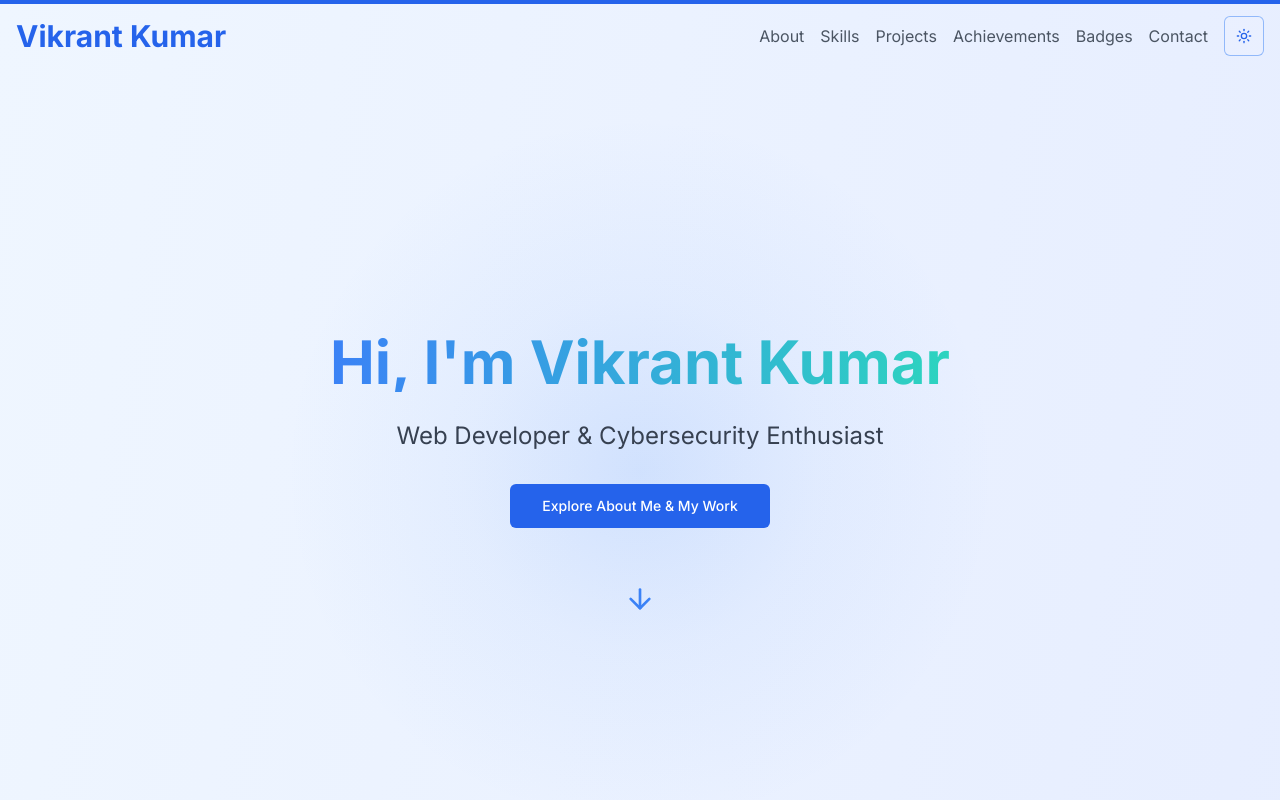
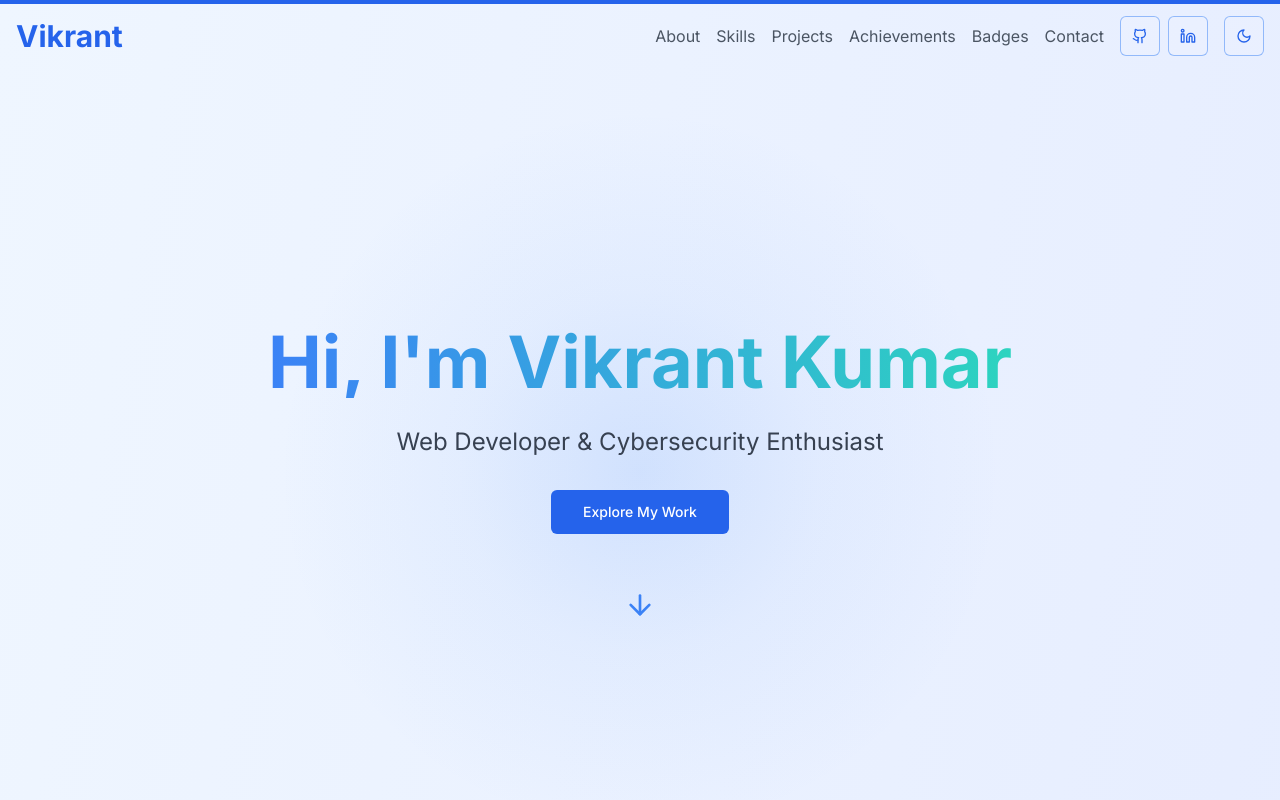
Before and after one commit to vikrantwiz02/portfolio, a Next.js app: page / in a window 1280 px wide. Shown: the top 800 px of the page. Built offline with nearby package versions, Linux system fonts and the light colour scheme.

Commit message:
social links update

```diff
--- a/src/app/globals.css
+++ b/src/app/globals.css
@@ -98,3 +98,27 @@ html {
     scroll-behavior: auto;
   }
 }
+
+@keyframes gradientBG {
+  0% {
+    background-position: 0% 50%;
+  }
+  50% {
+    background-position: 100% 50%;
+  }
+  100% {
+    background-position: 0% 50%;
+  }
+}
+
+.header-scrolled {
+  background: linear-gradient(-45deg, #ee7752, #e73c7e, #23a6d5, #23d5ab);
+  background-size: 400% 400%;
+  animation: gradientBG 15s ease infinite;
+}
+
+.dark .header-scrolled {
+  background: linear-gradient(-45deg, #2c3e50, #4a69bd, #0c2461, #1e3799);
+  background-size: 400% 400%;
+  animation: gradientBG 15s ease infinite;
+}
--- a/src/app/page.tsx
+++ b/src/app/page.tsx
@@ -8,9 +8,9 @@ import About from '@/components/About'
 import Skills from '@/components/Skills'
 import Projects from '@/components/Projects'
 import Achievements from '@/components/Achievements'
+import Badges from '@/components/Badges'
 import Contact from '@/components/Contact'
 import Footer from '@/components/Footer'
-import Badges from '@/components/Badges'
 
 export default function Home() {
   const { scrollYProgress } = useScroll()
@@ -44,7 +44,7 @@ export default function Home() {
         style={{ scaleX }}
       />
       <Header />
-      <main className="container mx-auto py-8 space-y-32 relative z-10">
+      <main className="container mx-auto px-4 py-8 space-y-32 relative z-10">
         <Hero />
         <About />
         <Skills />
--- a/src/components/Header.tsx
+++ b/src/components/Header.tsx
@@ -1,8 +1,48 @@
 import React, { useState, useEffect } from 'react'
-import { motion } from 'framer-motion'
+import { motion, AnimatePresence } from 'framer-motion'
 import { useTheme } from 'next-themes'
-import { Sun, Moon, Menu, X } from 'lucide-react'
+import { Sun, Moon, Menu, X, Github, Linkedin } from 'lucide-react'
 import { Button } from '@/components/ui/button'
+
+const socialLinks = [
+  { icon: Github, url: 'https://github.com/vikrantwiz02', label: 'GitHub' },
+  { icon: Linkedin, url: 'https://www.linkedin.com/in/vikrant-kumar-b37a18282/', label: 'LinkedIn' },
+]
+
+const iconVariants = {
+  initial: { scale: 0, rotate: -180 },
+  animate: { scale: 1, rotate: 0, transition: { type: 'spring', stiffness: 260, damping: 20 } },
+  hover: { scale: 1.2, rotate: 15, transition: { duration: 0.2 } },
+  tap: { scale: 0.9, rotate: -15, transition: { duration: 0.2 } },
+}
+
+const HeaderIcon: React.FC<{ icon: React.ElementType; href?: string; onClick?: () => void; label: string }> = ({ icon: Icon, href, onClick, label }) => {
+  return (
+    <motion.div
+      variants={iconVariants}
+      initial="initial"
+      animate="animate"
+      whileHover="hover"
+      whileTap="tap"
+    >
+      <Button
+        variant="outline"
+        size="icon"
+        asChild={!!href}
+        onClick={onClick}
+        className="bg-white/10 dark:bg-black/10 border-blue-500/50 text-blue-600 dark:text-blue-400 hover:bg-blue-500 hover:text-white transition-all duration-300"
+      >
+        {href ? (
+          <a href={href} target="_blank" rel="noopener noreferrer" aria-label={label}>
+            <Icon className="h-4 w-4 sm:h-5 sm:w-5 md:h-6 md:w-6" />
+          </a>
+        ) : (
+          <Icon className="h-4 w-4 sm:h-5 sm:w-5 md:h-6 md:w-6" />
+        )}
+      </Button>
+    </motion.div>
+  )
+}
 
 const Header: React.FC = () => {
   const { theme, setTheme } = useTheme()
@@ -29,21 +69,27 @@ const Header: React.FC = () => {
       }`}
       initial={{ y: -100 }}
       animate={{ y: 0 }}
-      transition={{ duration: 0.5 }}
+      transition={{ type: 'spring', stiffness: 260, damping: 20 }}
     >
       <div className="container mx-auto px-4 py-4">
         <div className="flex justify-between items-center">
           <motion.h1
             className="text-2xl sm:text-3xl font-bold text-blue-600 dark:text-blue-400"
             whileHover={{ scale: 1.05 }}
+            whileTap={{ scale: 0.95 }}
           >
-            Vikrant Kumar
+            Vikrant
           </motion.h1>
           <div className="flex items-center space-x-4">
             <nav className="hidden md:block">
               <ul className="flex space-x-4">
-                {menuItems.map((item) => (
-                  <motion.li key={item} whileHover={{ scale: 1.1 }}>
+                {menuItems.map((item, index) => (
+                  <motion.li
+                    key={item}
+                    initial={{ opacity: 0, y: -20 }}
+                    animate={{ opacity: 1, y: 0 }}
+                    transition={{ delay: index * 0.1 }}
+                  >
                     <a
                       href={`#${item.toLowerCase()}`}
                       className="text-gray-600 dark:text-gray-300 hover:text-blue-600 dark:hover:text-blue-400 transition-colors duration-300"
@@ -54,37 +100,43 @@ const Header: React.FC = () => {
                 ))}
               </ul>
             </nav>
-            <Button
-              variant="outline"
-              size="icon"
+            <div className="flex space-x-2">
+              {socialLinks.map((link) => (
+                <HeaderIcon key={link.label} icon={link.icon} href={link.url} label={link.label} />
+              ))}
+            </div>
+            <HeaderIcon
+              icon={theme === 'dark' ? Sun : Moon}
               onClick={() => setTheme(theme === 'dark' ? 'light' : 'dark')}
-              className="bg-white/10 dark:bg-black/10 border-blue-500/50 text-blue-600 dark:text-blue-400 hover:bg-blue-500 hover:text-white transition-all duration-300"
-            >
-              <Sun className="h-[1.2rem] w-[1.2rem] rotate-0 scale-100 transition-all dark:-rotate-90 dark:scale-0" />
-              <Moon className="absolute h-[1.2rem] w-[1.2rem] rotate-90 scale-0 transition-all dark:rotate-0 dark:scale-100" />
-              <span className="sr-only">Toggle theme</span>
-            </Button>
-            <Button
-              variant="outline"
-              size="icon"
-              className="md:hidden bg-white/10 dark:bg-black/10 border-blue-500/50 text-blue-600 dark:text-blue-400 hover:bg-blue-500 hover:text-white transition-all duration-300"
+              label="Toggle theme"
+            />
+            <div className="md:hidden">
+              <HeaderIcon
+                icon={isMenuOpen ? X : Menu}
                 onClick={toggleMenu}
-            >
-              {isMenuOpen ? <X className="h-5 w-5" /> : <Menu className="h-5 w-5" />}
-            </Button>
+                label="Toggle menu"
+              />
             </div>
           </div>
+        </div>
+        <AnimatePresence>
           {isMenuOpen && (
             <motion.nav
               className="mt-4 md:hidden"
-            initial={{ opacity: 0, y: -20 }}
-            animate={{ opacity: 1, y: 0 }}
-            exit={{ opacity: 0, y: -20 }}
+              initial={{ opacity: 0, height: 0 }}
+              animate={{ opacity: 1, height: 'auto' }}
+              exit={{ opacity: 0, height: 0 }}
               transition={{ duration: 0.3 }}
             >
               <ul className="flex flex-col space-y-2">
-              {menuItems.map((item) => (
-                <motion.li key={item} whileHover={{ scale: 1.05 }}>
+                {menuItems.map((item, index) => (
+                  <motion.li
+                    key={item}
+                    initial={{ opacity: 0, x: -20 }}
+                    animate={{ opacity: 1, x: 0 }}
+                    exit={{ opacity: 0, x: -20 }}
+                    transition={{ delay: index * 0.1 }}
+                  >
                     <a
                       href={`#${item.toLowerCase()}`}
                       className="block py-2 text-gray-600 dark:text-gray-300 hover:text-blue-600 dark:hover:text-blue-400 transition-colors duration-300"
@@ -97,6 +149,7 @@ const Header: React.FC = () => {
               </ul>
             </motion.nav>
           )}
+        </AnimatePresence>
       </div>
     </motion.header>
   )
--- a/src/components/Hero.tsx
+++ b/src/components/Hero.tsx
@@ -13,7 +13,7 @@ const Hero: React.FC = () => {
         className="text-center z-10"
       >
         <motion.h1
-          className="text-2xl sm:text-4xl md:text-6xl font-bold mb-6 text-gradient animate-float"
+          className="text-3xl sm:text-6xl md:text-7xl font-bold mb-6 text-gradient animate-float"
           initial={{ scale: 0.5, opacity: 0 }}
           animate={{ scale: 1, opacity: 1 }}
           transition={{ duration: 0.5, delay: 0.2 }}
@@ -38,7 +38,7 @@ const Hero: React.FC = () => {
             className="bg-blue-600 hover:bg-blue-700 text-white"
             onClick={() => document.getElementById('about')?.scrollIntoView({ behavior: 'smooth' })}
           >
-            Explore About Me & My Work
+            Explore My Work
           </Button>
         </motion.div>
         <motion.div
```
Lines whose indentation alone changed are shown as unchanged.
